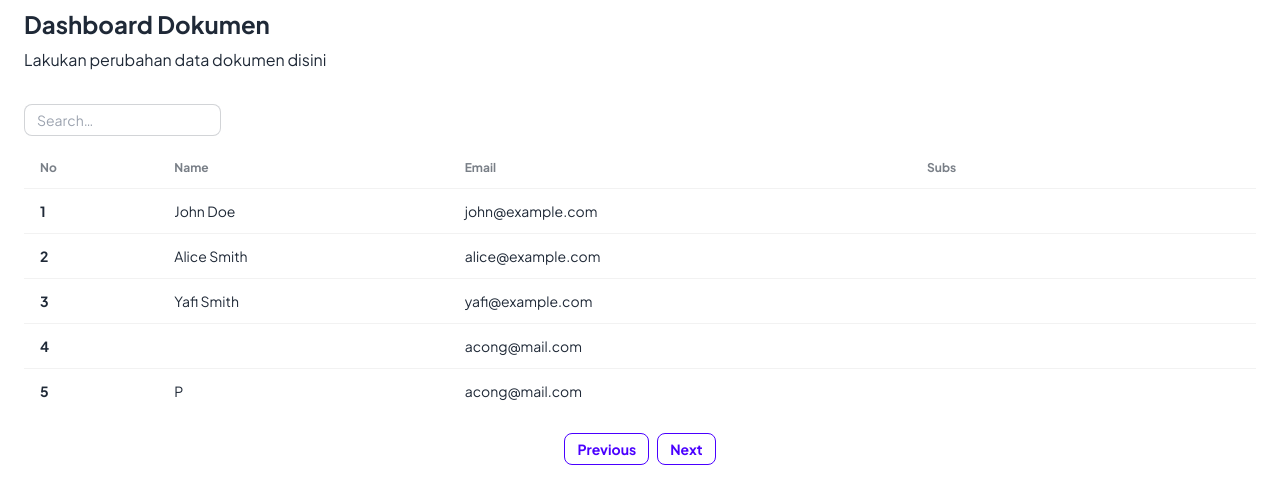
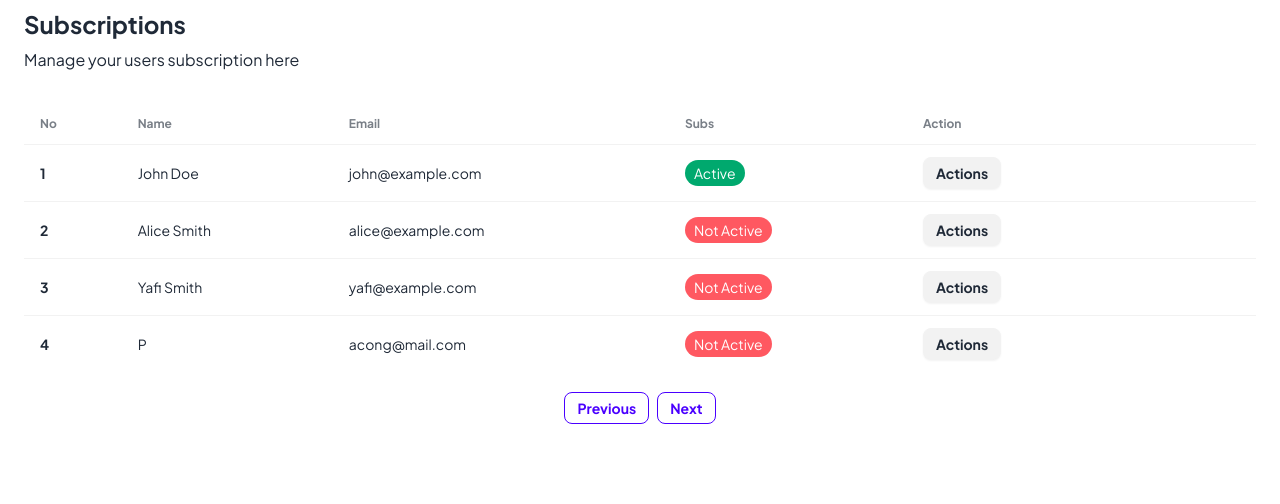
Before and after one commit to yaffalhakim1/medium-but-lite, a Next.js app: page /admin/subscription in a window 1280 px wide. Shown: the top 504 px of the page. Built offline with nearby package versions, Linux system fonts and the light colour scheme; data requests are answered from the project's data file.

Commit message:
feat(admin): add ability to deactivate subs status

```diff
--- a/db.json
+++ b/db.json
@@ -13,31 +13,26 @@
       "name": "Alice Smith",
       "email": "alice@example.com",
       "like": [3],
-      "expired_subs": "2022-12-31",
+      "expired_subs": false,
       "role": "user",
-      "isPremiumUser": "true"
+      "isPremiumUser": false
     },
     {
       "id": 3,
       "name": "Yafi Smith",
       "email": "yafi@example.com",
       "like": [3],
-      "expired_subs": "2022-12-31",
+      "expired_subs": false,
       "role": "user",
       "isPremiumUser": "false"
-    },
-    {
-      "email": "acong@mail.com",
-      "password": "password",
-      "id": 4,
-      "role": "user"
     },
     {
       "name": "P",
       "email": "acong@mail.com",
       "password": "password",
       "password_confirmation": "password",
-      "id": 5
+      "id": 5,
+      "role": "user"
     }
   ],
   "news": [
--- a/pages/admin/index.tsx
+++ b/pages/admin/index.tsx
@@ -1,21 +1,28 @@
 import { SetStateAction, useState } from "react";
 import Head from "next/head";
+import Cookie from "js-cookie";
 
 import SubscriptionPage from "./subscription";
 import PostsPage from "./posts";
 import TransactionPage from "./transactions";
+import { useRouter } from "next/router";
 
 export default function DashboardAdmin() {
   const [selectedItem, setSelectedItem] = useState(1);
   const [loading, setLoading] = useState(false);
   const [userName, setUserName] = useState("");
   const [email, setEmail] = useState("");
+  const router = useRouter();
 
   const handleClick = (item: SetStateAction<number>) => {
     setSelectedItem(item);
   };
 
-  async function handleLogout() {}
+  function handleLogout() {
+    Cookie.remove("token");
+    Cookie.remove("role");
+    return router.push("/auth/login");
+  }
 
   return (
     <>
--- a/pages/admin/subscription.tsx
+++ b/pages/admin/subscription.tsx
@@ -1,7 +1,9 @@
+import { BASE_URL } from "@/config/api";
 import { useUsers } from "@/lib/useUser";
 import { User } from "@/types/user-types";
-import axios, { AxiosError } from "axios";
+import axios from "axios";
 import React, { useEffect, useRef, useState } from "react";
+import { toast } from "sonner";
 
 import useSWR, { mutate } from "swr";
 
@@ -14,47 +16,43 @@ export default function SubscriptionPage() {
   const [searchTerm, setSearchTerm] = useState("");
   const [filteredItems, setFilteredItems] = useState<any>([]);
   const [items, setItems] = useState<Item[]>([]);
-  const [loading, setLoading] = useState(false);
-
+  const [deact, setDeact] = useState(false);
   const { users, usersLoading, usersError } = useUsers();
 
   let index = 1;
   const [page, setPage] = useState(1);
 
   const handleNextPage = () => {
-    // Increment the page number and fetch the next page of data
     setPage((prevPage) => prevPage + 1);
   };
 
   const handlePrevPage = () => {
-    // Decrement the page number and fetch the previous page of data
     setPage((prevPage) => prevPage - 1);
   };
 
-  // const pageNumbers = Array.from({ length: users.last_page }, (_, i) => i + 1);
-
-  // const handleDelete = async (id: any) => {
-  //   const token = Cookie.get("token") as string;
-  //   setLoading(true);
-  //   try {
-  //     await axios.post(
-  //       `https://spda.17management.my.id/api/documents/delete/${id}`,
-  //       {},
-  //       {
-  //         headers: {
-  //           Authorization: `Bearer ${token}`,
-  //         },
-  //       }
-  //     );
-  //     mutate(data);
-  //     setLoading(false);
-  //     toast.success("Menunggu Persetujuan");
-  //   } catch (error) {
-  //     setLoading(false);
-  //     toast.error("Dokumen gagal dihapus");
-  //     console.error(error);
-  //   }
-  // };
+  // handle subscription status user (active or not)
+  async function handleDeactivate(id: number) {
+    setDeact(true);
+    try {
+      const res = await axios.patch(
+        `${BASE_URL}/profile/${id}`,
+        {
+          expired_subs: false,
+          isPremiumUser: false,
+        },
+        {
+          headers: {
+            "Content-Type": "application/json",
+          },
+        }
+      );
+      console.log(res);
+      toast.success("User subscription deactivated");
+      mutate(`${BASE_URL}/profile/${id}`);
+    } catch (err) {
+      toast.error("Failed to deactivate user subscription");
+    }
+  }
 
   function handleSearch() {
     const filteredItems = items.filter((item: { name: string }) =>
@@ -66,23 +64,13 @@ export default function SubscriptionPage() {
   return (
     <>
       <div className="container px-6  pt-2 pb-6 h-full">
-        <p className="text-2xl font-semibold mb-2">Dashboard Dokumen</p>
+        <p className="text-2xl font-semibold mb-2">Subscriptions</p>
         <p className="text-md font-normal mb-8">
-          Lakukan perubahan data dokumen disini
+          Manage your users subscription here
         </p>
         <div className="md:flex md:justify-between">
           {/* <AddDocument onSuccess={mutate} /> */}
-          <div className="form-control">
-            <div className="input-group input-group-sm mb-3">
-              <input
-                type="text"
-                placeholder="Search…"
-                className="input input-bordered  input-sm w-full max-w-xs"
-                value={searchTerm}
-                onChange={(event) => setSearchTerm(event.target.value)}
-              />
-            </div>
-          </div>
+          <div className="form-control"></div>
         </div>
         <div className="flex flex-col h-full w-full">
           <div className="overflow-x-auto">
@@ -93,7 +81,7 @@ export default function SubscriptionPage() {
                   <th>Name</th>
                   <th>Email</th>
                   <th>Subs</th>
-
+                  <th>Action</th>
                   <th></th>
                   <th></th>
                 </tr>
@@ -104,30 +92,38 @@ export default function SubscriptionPage() {
                     <th>{index++}</th>
                     <td>{item.name}</td>
                     <td>{item.email}</td>
-                    {/* <td>{item.expired_subs.getDa}</td> */}
-                    {/* <td>{item.table}</td> */}
-                    {/* <td>{item.tag.join(", ")} </td> */}
-
                     <td>
-                      {/* <EditDocs
-                        datas={{
-                          name: item.name,
-                          device_id: item.device_id,
-                          uuid: item.uuid,
-                          tag: item.tag,
-                          code: item.code,
-                          // uuid: item.uuid,
-                          id: item.id,
-                        }}
-                        onSuccess={() => mutate()}
-                      />
-
-                      <DeleteDocs
-                        id={item.id}
-                        onSuccess={() => mutate()}
-                        onClick={() => handleDelete(item.id)}
-                      /> */}
+                      {item.expired_subs ? (
+                        <div className="badge badge-success px-2 py-3 text-white text-sm">
+                          Active
+                        </div>
+                      ) : (
+                        <div className="badge badge-error px-2 py-3 text-white text-sm">
+                          Not Active
+                        </div>
+                      )}
                     </td>
+                    <td>
+                      <div className="dropdown dropdown-bottom">
+                        <div tabIndex={0} role="button" className="btn btn-sm">
+                          Actions
+                        </div>
+                        <ul
+                          tabIndex={0}
+                          className="dropdown-content z-[1] menu p-2 shadow bg-base-100 rounded-md w-52"
+                        >
+                          <li>
+                            <a onClick={() => handleDeactivate(item.id)}>
+                              Deactivate
+                            </a>
+                          </li>
+                          <li>
+                            <a>Item 2</a>
+                          </li>
+                        </ul>
+                      </div>
+                    </td>
+                    <td></td>
                   </tr>
                 ))}
               </tbody>
--- a/pages/auth/login.tsx
+++ b/pages/auth/login.tsx
@@ -62,16 +62,16 @@ const LoginPage = () => {
       setLoading(false);
 
       if (response.data[0].role === "user") {
-        Cookie.set("admin_token", token());
+        Cookie.set("token", token());
         return router.push("/news");
-      } else if (response.data[0].role === "admin") {
-        Cookie.set("user_token", token());
+      }
+
+      if (response.data[0].role === "admin") {
+        Cookie.set("token", token());
         return router.push("/admin");
       }
 
       toast.success("Login berhasil");
-
-      return router.push("/admin");
     } catch (error: any) {
       if (error.response.status === 500) {
         toast.error("Register gagal, silakan coba lagi");
--- a/pages/auth/register.tsx
+++ b/pages/auth/register.tsx
@@ -264,7 +264,6 @@ const RegisterPage = () => {
                   </p>
                 )}
               </div>
-
               <button
                 type="submit"
                 className="btn mt-5 btn-primary w-full capitalize text-white"
@@ -283,8 +282,6 @@ const RegisterPage = () => {
                   Have an account? Login
                 </p>
               </button>
-
-              <div className="p-4 text-center right-0 left-0 flex justify-center space-x-4 mt-16 lg:hidden "></div>
             </form>
           </div>
         </div>
```
